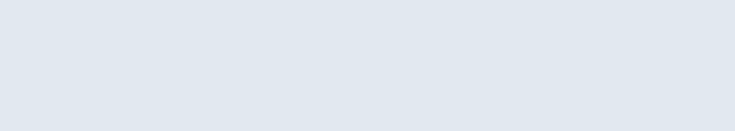
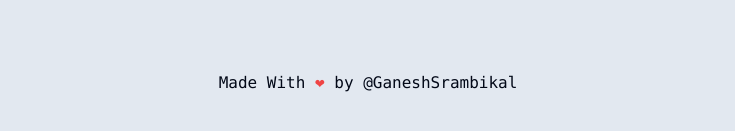
Before and after one commit to GaneshSrambikal/razorpay_integration_nextjs, a Next.js app in the folder client/: page / in a window 1280 px wide. Shown: the part 665-796 px from the top of the page, without its empty margins (272-1007 px from the left). Built offline with nearby package versions, Linux system fonts and the light colour scheme.

Commit message:
addes banner

```diff
--- /dev/null
+++ b/client/app/components/Banner.tsx
@@ -0,0 +1,12 @@
+import Link from 'next/link'
+import React from 'react'
+
+function Banner() {
+    return (
+        <div className='mt-5'>
+            <span className='font-mono'>Made With <span className='text-red-500'>&#10084;</span> by <Link href='https://github.com/GaneshSrambikal'>@GaneshSrambikal</Link></span>
+        </div>
+    )
+}
+
+export default Banner
--- a/client/app/components/Cards/ProductCard/page.tsx
+++ b/client/app/components/Cards/ProductCard/page.tsx
@@ -48,7 +48,7 @@ const ProductCard = () => {
                 console.log('Order Paid');
                 toast({
                     title: 'Order Successful',
-                    description: `You have purchase FLIGHT Jacket Green for Rs.${new Intl.NumberFormat().format(Number(amount / 100))} on ${new Date().toDateString()}`
+                    description: `You have purchased FLIGHT Jacket Green for Rs.${new Intl.NumberFormat().format(Number(amount / 100))} on ${new Date().toDateString()}`
                 })
 
 
--- a/client/app/page.tsx
+++ b/client/app/page.tsx
@@ -2,6 +2,7 @@
 import { useState } from "react";
 import ProductCard from "./components/Cards/ProductCard/page";
 import { Toaster } from "@/components/ui/toaster";
+import Banner from "./components/Banner";
 
 export default function Home() {
 
@@ -10,6 +11,7 @@ export default function Home() {
     <main className="flex min-h-screen flex-col items-center justify-between p-10 bg-slate-200">
         <ProductCard />
         <Toaster />
+        <Banner />
     </main>
     </>
   );
```
